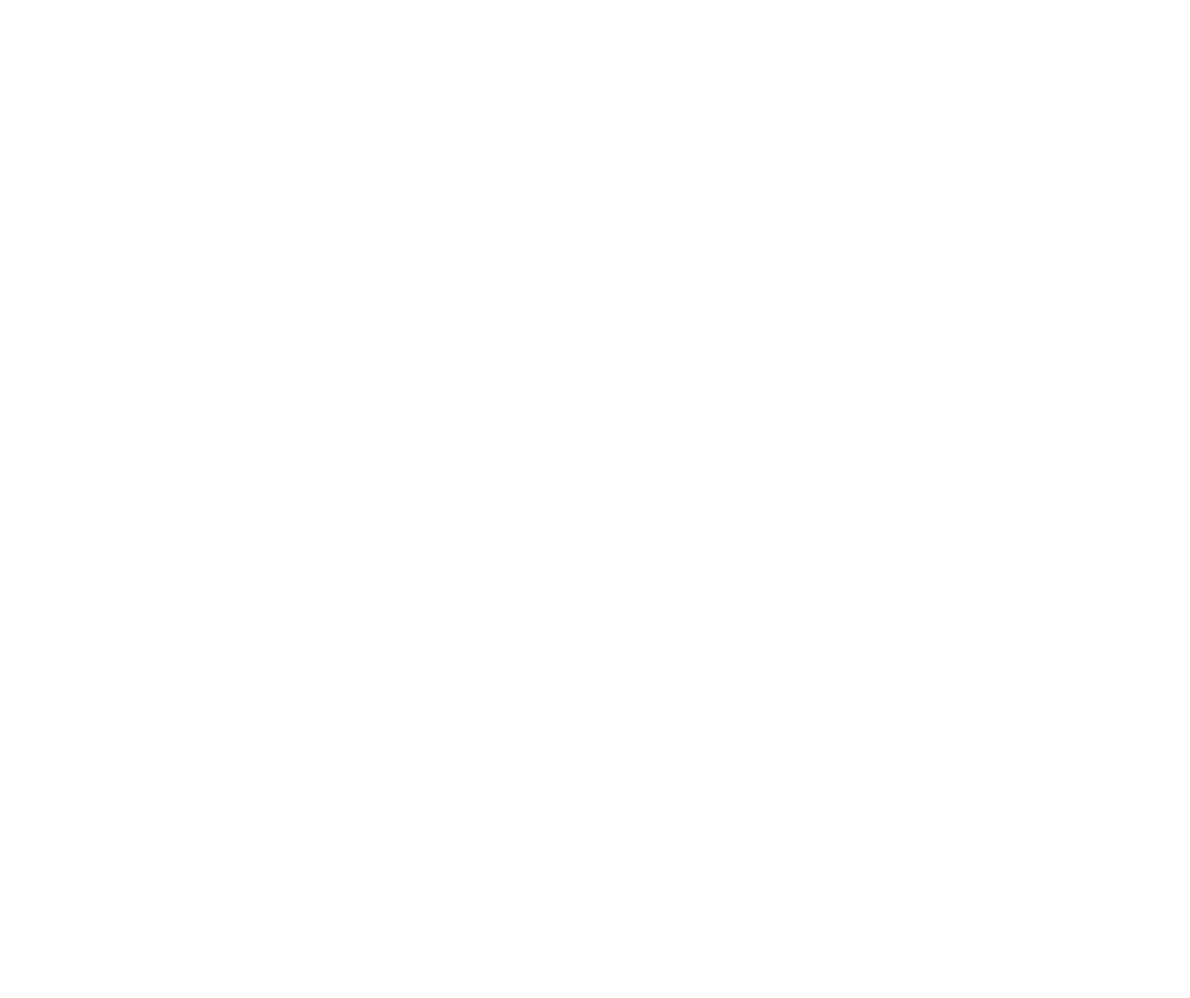
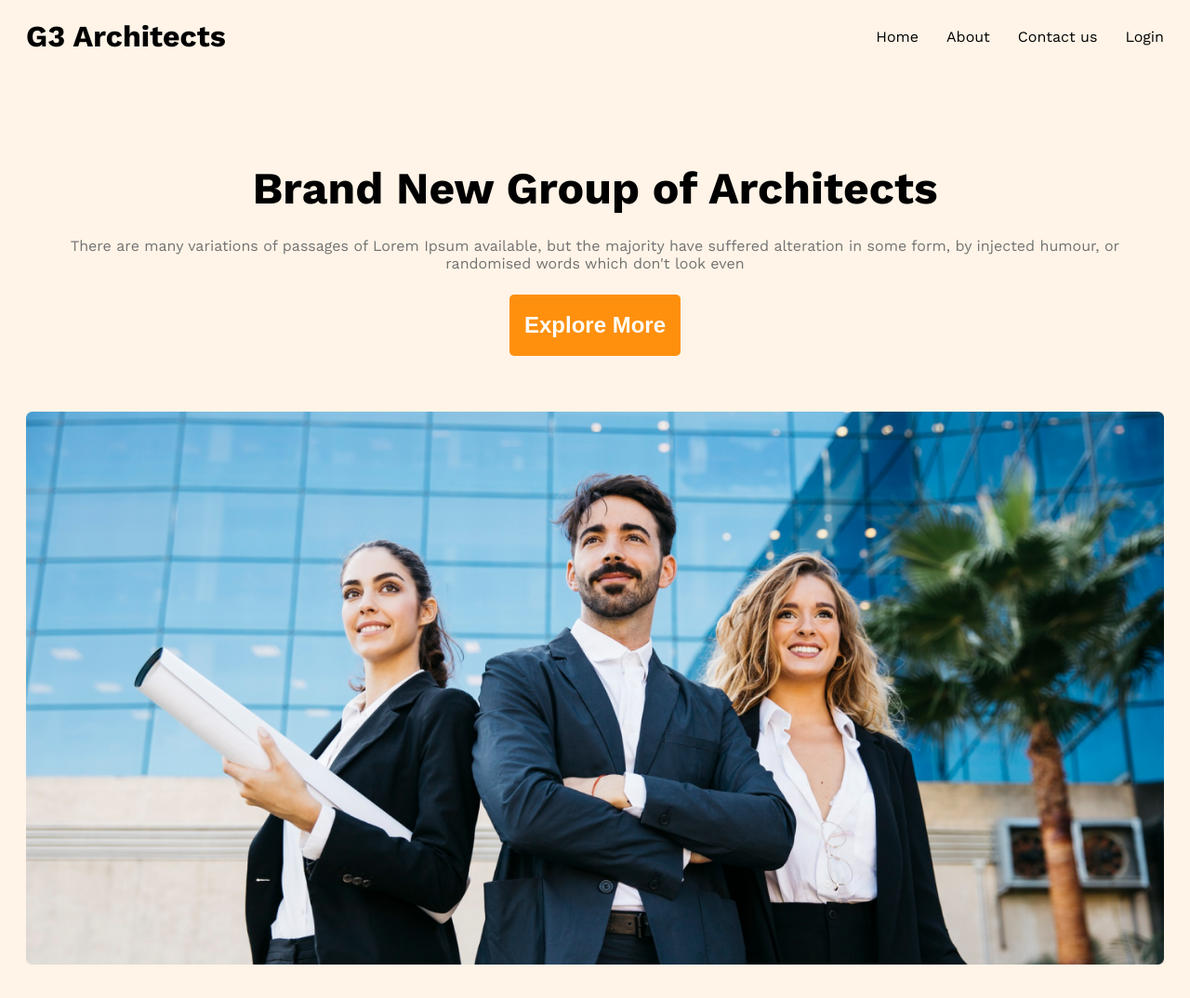
Before and after one commit to toukir15/g3-architects, a plain HTML site: page index.html in a window 1280 px wide. Shown: the whole page at 93% size. Before the commit the page ends 800 px from the top, so only its background shows below. Drawn offline with nearby package versions, Linux system fonts and the light colour scheme.

Commit message:
add nav and banner section

```diff
--- a/index.html
+++ b/index.html
@@ -4,7 +4,50 @@
     <meta charset="UTF-8" />
     <meta http-equiv="X-UA-Compatible" content="IE=edge" />
     <meta name="viewport" content="width=device-width, initial-scale=1.0" />
-    <title>g3 architects</title>
+    <title>G3 Architects</title>
+    <!-- CSS FILE  -->
+    <link rel="stylesheet" href="style.css" />
+    <!-- FONT LINK -->
+    <link rel="preconnect" href="https://fonts.googleapis.com" />
+    <link rel="preconnect" href="https://fonts.gstatic.com" crossorigin />
+    <link
+      href="https://fonts.googleapis.com/css2?family=Work+Sans:wght@400;500;600;700&display=swap"
+      rel="stylesheet"
+    />
   </head>
-  <body></body>
+  <body>
+    <!-- header section start  -->
+    <header>
+      <div class="container">
+        <nav>
+          <h2>G3 Architects</h2>
+          <ul>
+            <li>Home</li>
+            <li>About</li>
+            <li>Contact us</li>
+            <li>Login</li>
+          </ul>
+        </nav>
+        <!-- banner section start  -->
+        <section class="container banner__section">
+          <div class="banner__info">
+            <h1 class="banner__title">Brand New Group of Architects</h1>
+            <p class="banner__text">
+              There are many variations of passages of Lorem Ipsum available,
+              but the majority have suffered alteration in some form, by
+              injected humour, or randomised words which don't look even
+            </p>
+            <div>
+              <button class="banner__btn">Explore More</button>
+            </div>
+          </div>
+          <div class="banner__img">
+            <img src="/images/banner.png" alt="" />
+          </div>
+        </section>
+        <!-- banner section end  -->
+      </div>
+    </header>
+    <!-- header section end  -->
+  </body>
 </html>
--- a/style.css
+++ b/style.css
@@ -0,0 +1,78 @@
+/* common style  */
+:root {
+  --primary-color: #ff900e;
+  --secondary-color: #727272;
+  --tertiary--color: #131313;
+  --primary-background: #fff4e7;
+}
+* {
+  margin: 0;
+  padding: 0;
+  box-sizing: border-box;
+}
+body {
+  font-family: "Work Sans", sans-serif;
+}
+.container {
+  width: 1224px;
+  max-width: 1224px;
+  margin: 0 auto;
+}
+
+/* nav style  */
+header {
+  background: var(--primary-background);
+}
+nav {
+  display: flex;
+  justify-content: space-between;
+  align-items: center;
+  padding: 20px 0;
+}
+nav > h2 {
+  font-size: 2rem;
+}
+nav > ul {
+  display: flex;
+  gap: 30px;
+  list-style: none;
+  font-size: 1rem;
+}
+
+/* banner section style  */
+.banner__section {
+  display: flex;
+  flex-direction: column;
+  margin-top: 6rem;
+}
+.banner__info {
+  display: flex;
+  flex-direction: column;
+  align-items: center;
+  margin-bottom: 60px;
+}
+.banner__title {
+  font-size: 3rem;
+  text-align: center;
+  margin-bottom: 1.5rem;
+}
+.banner__text {
+  color: var(--secondary-color);
+  text-align: center;
+  margin-bottom: 1.5rem;
+}
+.banner__btn {
+  background-color: var(--primary-color);
+  color: white;
+  padding: 1.2rem 1rem;
+  font-size: 1.5rem;
+  font-weight: 600;
+  border: none;
+  border-radius: 5px;
+}
+.banner__img {
+  padding-bottom: 2rem;
+}
+.banner__img img {
+  width: 100%;
+}
```
